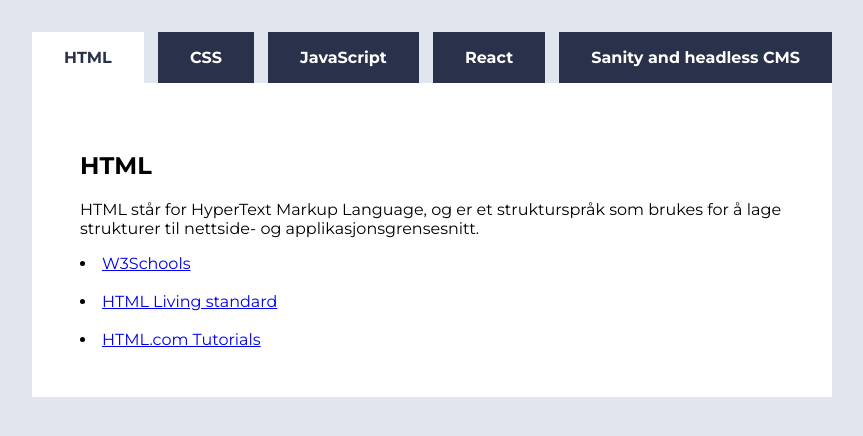
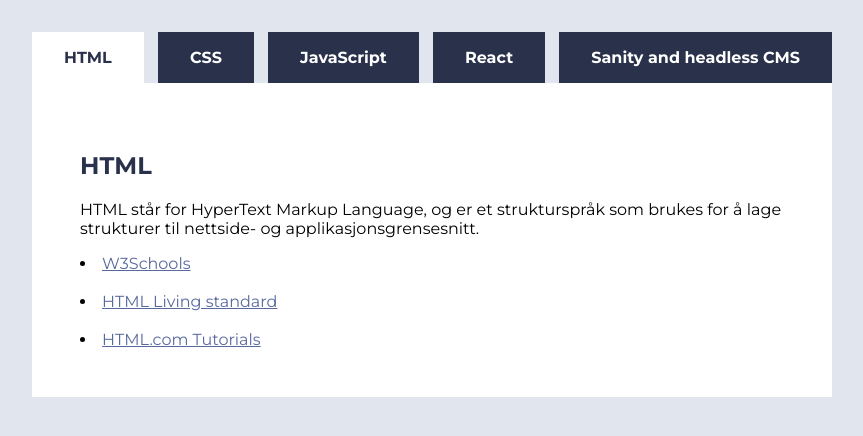
Before and after one commit to UlrikWiberg/uin25ak1_resource_layout_Wiberg, a plain HTML site: page index.html in a window 1280 px wide. Shown: the whole page, without its empty margins (208-1071 px from the left). Drawn offline with Linux system fonts and the light colour scheme.

Commit message:
color change

```diff
--- a/style.css
+++ b/style.css
@@ -50,4 +50,12 @@ button.active {
     background-color: #fff;
     padding: 3rem;
     font-family: "Montserrat", serif;
+
+    h2 {
+        color: #2A324B;
+    }
+
+    a {
+        color: #58699D;
+    }
 }
```
